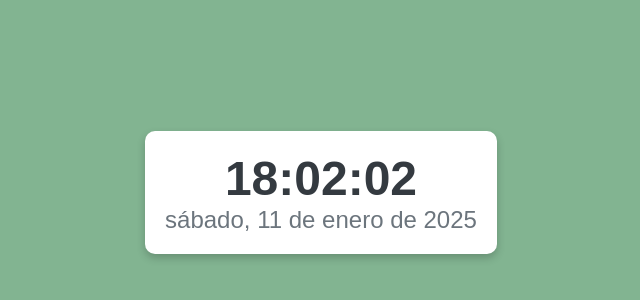
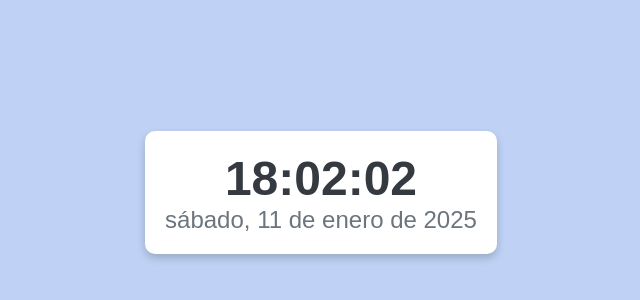
Before and after one commit to catire59/webpage_foder, a plain HTML site: page index.html in a window 1280 px wide. Shown: the part 208-508 px from the top of the page, without its empty margins (319-959 px from the left). Drawn offline with Linux system fonts and the light colour scheme.

Commit message:
stilos azul

```diff
--- a/styles.css
+++ b/styles.css
@@ -5,7 +5,7 @@ body {
     justify-content: center;
     align-items: center;
     height: 100vh;
-    background-color:rgb(130, 180, 145);
+    background-color:#bfd2f5;
 }
 
 .container {
```
